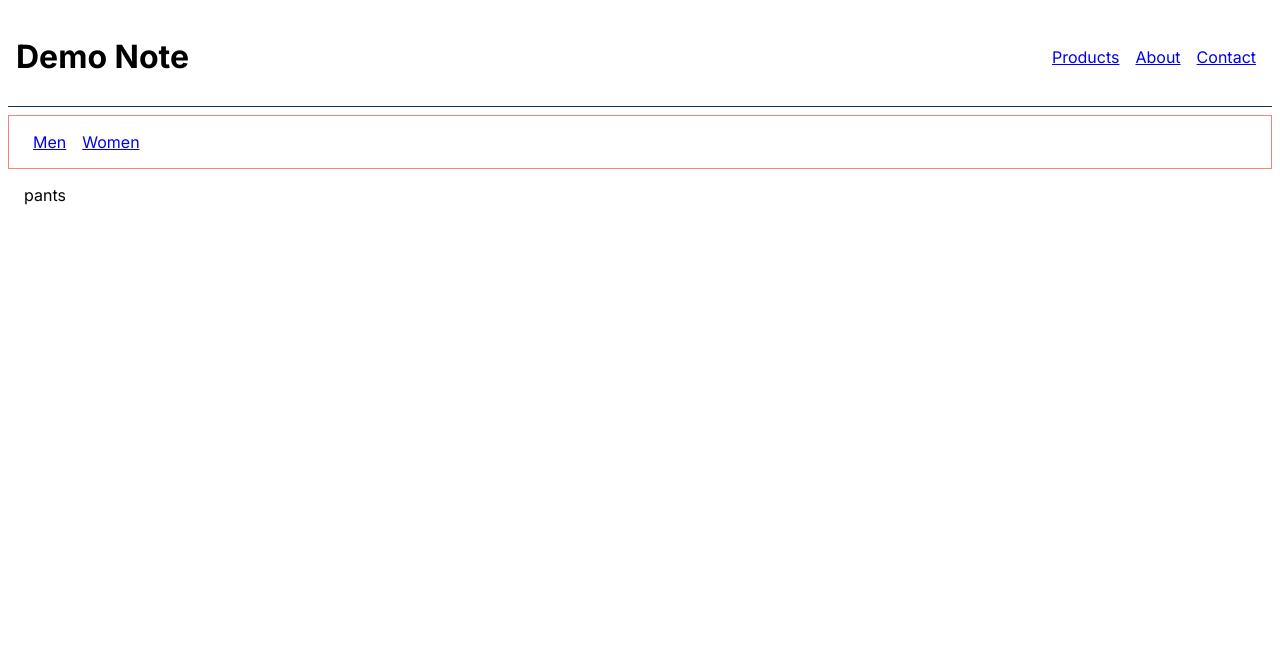
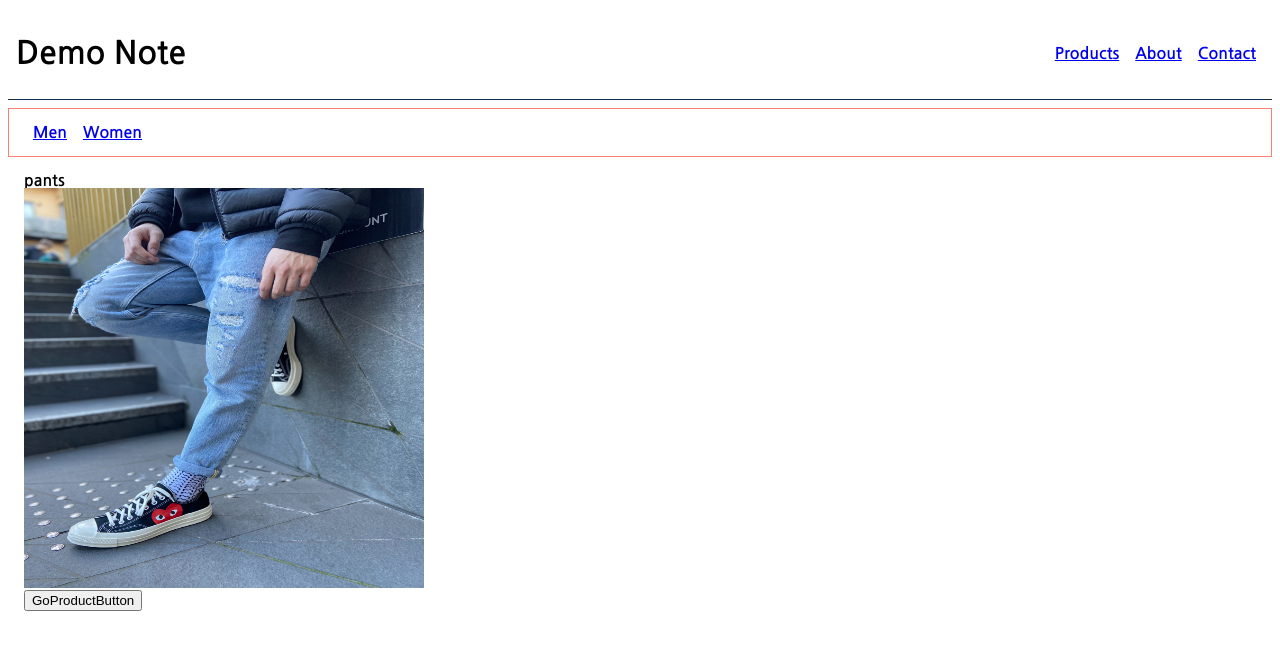
Before and after one commit to prettygood236/nextjs-note, a Next.js app: page /products/10000 in a window 1280 px wide. Shown: the top 650 px of the page. Built offline with nearby package versions, Linux system fonts and the light colour scheme.

Commit message:
Done with Rewrite Redirect Dynamic redirect

```diff
--- a/next.config.js
+++ b/next.config.js
@@ -10,6 +10,30 @@ const nextConfig = {
       },
     ],
   },
+  async redirects() {
+    return [
+      {
+        source: '/products/deleted_forever',
+        destination: '/products',
+        //. Search Engine에게 308 status code를 보내주면서 이 페이지는 영원히 이동했으니 안심하고 캐시해도 돼.
+        //. 그래서 다음에 또 사용자가 source로 오면 destination으로 보내주면 돼!
+        permanent: true,
+      },
+      {
+        source: '/products/deleted_temp',
+        destination: '/products',
+        permanent: false,
+      },
+    ];
+  },
+  //. 내부적으로 복잡한 route이거나, 보안상의 이유로 url을 노출하지 말아야할 때 대체하기 위해 사용
+  async rewrites() {
+    return [
+      //. destination 페이지를 보여주지만 url은 노출되지 않는다.
+      { source: '/chan', destination: '/about/me/chan' },
+      { source: '/items/:slug', destination: '/products/:slug' },
+    ];
+  },
 };
 
 module.exports = nextConfig;
--- a/src/app/layout.tsx
+++ b/src/app/layout.tsx
@@ -1,10 +1,13 @@
 import './globals.css';
 import type { Metadata } from 'next';
-import { Inter } from 'next/font/google';
+import { Inter, Nanum_Gothic, Open_Sans } from 'next/font/google';
 import Link from 'next/link';
 import styles from './layout.module.css';
 
+//. Next font : 1. Built-in automatic self-hosting 2. With zero layout shift
 const inter = Inter({ subsets: ['latin'] });
+const sans = Open_Sans({ subsets: ['latin-ext'] });
+const gothic = Nanum_Gothic({ weight: '700', subsets: ['latin'] });
 
 export const metadata: Metadata = {
   title: 'Plz buy all things',
@@ -21,7 +24,7 @@ export default function RootLayout({
 }) {
   return (
     <html lang='en'>
-      <body className={inter.className}>
+      <body className={gothic.className}>
         <header className={styles.header}>
           <h1>Demo Note</h1>
           <nav className={styles.nav}>
--- a/src/app/page.tsx
+++ b/src/app/page.tsx
@@ -18,6 +18,7 @@ export default function Home() {
         alt='Clothes'
         width={400}
         height={400}
+        priority
       />
       <Counter />
     </>
--- a/src/app/products/[slug]/page.tsx
+++ b/src/app/products/[slug]/page.tsx
@@ -1,5 +1,7 @@
+import GoProductButton from '@/src/components/GoProductButton';
 import { getProduct, getProducts } from '@/src/service/product';
-import { notFound } from 'next/navigation';
+import Image from 'next/image';
+import { notFound, redirect } from 'next/navigation';
 
 type Props = {
   params: {
@@ -24,10 +26,23 @@ export default async function ProductPage({ params: { slug } }: Props) {
   //   notFound();
   // }
   if (!product) {
+    redirect('/products');
     notFound();
   }
-
-  return <div>{product.name}</div>;
+  return (
+    <div className='flex flex-col'>
+      <div>{product.name}</div>
+      <div>
+        <Image
+          src={`/images/${product.image}`}
+          alt={product.name}
+          width={400}
+          height={400}
+        />
+      </div>
+      <GoProductButton />
+    </div>
+  );
 }
 
 //. Dynamic Routing pages are rendered using SSR method.
--- /dev/null
+++ b/src/components/GoProductButton.tsx
@@ -0,0 +1,13 @@
+'use client';
+
+import { useRouter } from 'next/navigation';
+
+export default function GoProductButton() {
+  const router = useRouter();
+
+  return (
+    <>
+      <button onClick={() => router.push('/products')}>GoProductButton</button>
+    </>
+  );
+}
--- a/src/data/products.json
+++ b/src/data/products.json
@@ -2,16 +2,24 @@
   {
     "id": "10000",
     "name": "pants",
-    "price": 5000
+    "price": 5000,
+    "image": "pants.jpg"
   },
   {
     "id": "20000",
     "name": "shirt",
-    "price": 7000
+    "price": 7000,
+    "image": "tshirt.jpg"
   },
   {
     "id": "30000",
     "name": "jacket",
     "price": 10000
+  },
+  {
+    "id": "40000",
+    "name": "shoes",
+    "price": 20000,
+    "image": "shoes.jpg"
   }
 ]
--- a/src/service/product.ts
+++ b/src/service/product.ts
@@ -5,6 +5,7 @@ type Product = {
   id: string;
   name: string;
   price: number;
+  image: string;
 };
 
 export async function getProducts(): Promise<Product[]> {
```
Also changed, not shown: src/app/products/page.tsx (+2 -8 lines), public/images/pants.jpg (renamed from public/images/jeans.jpg).
